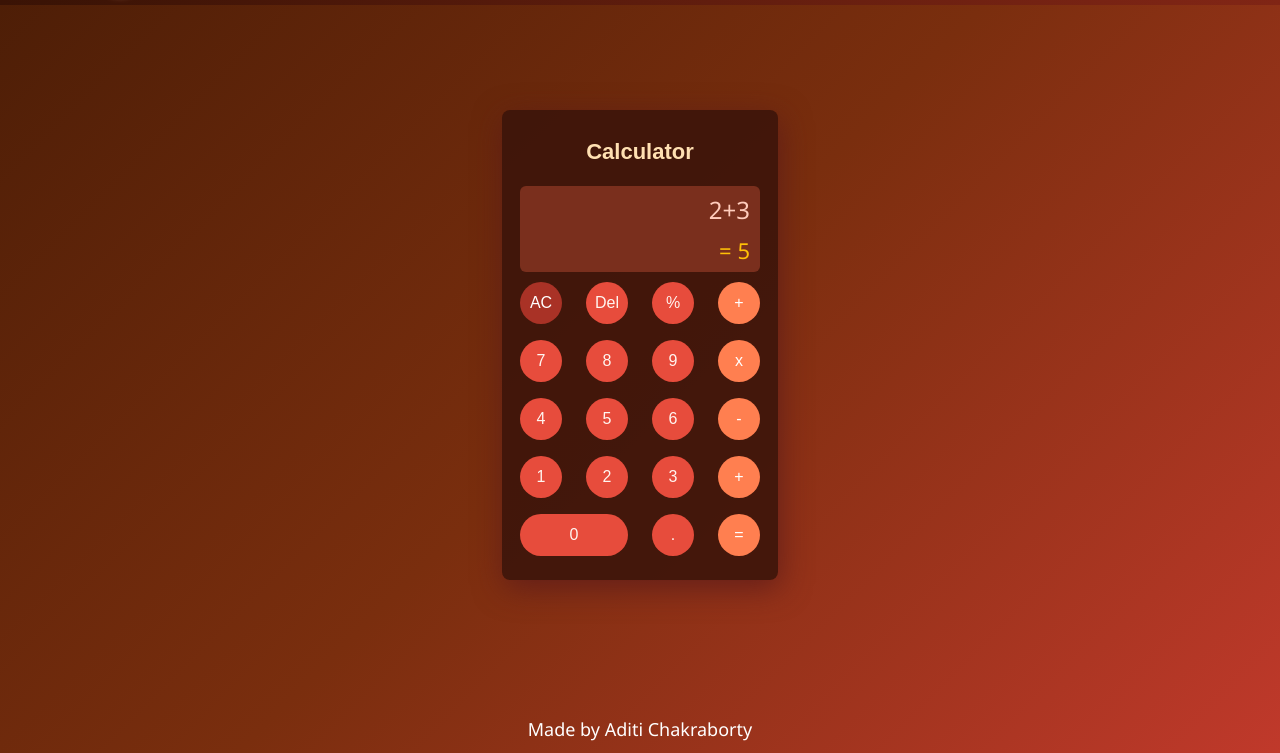
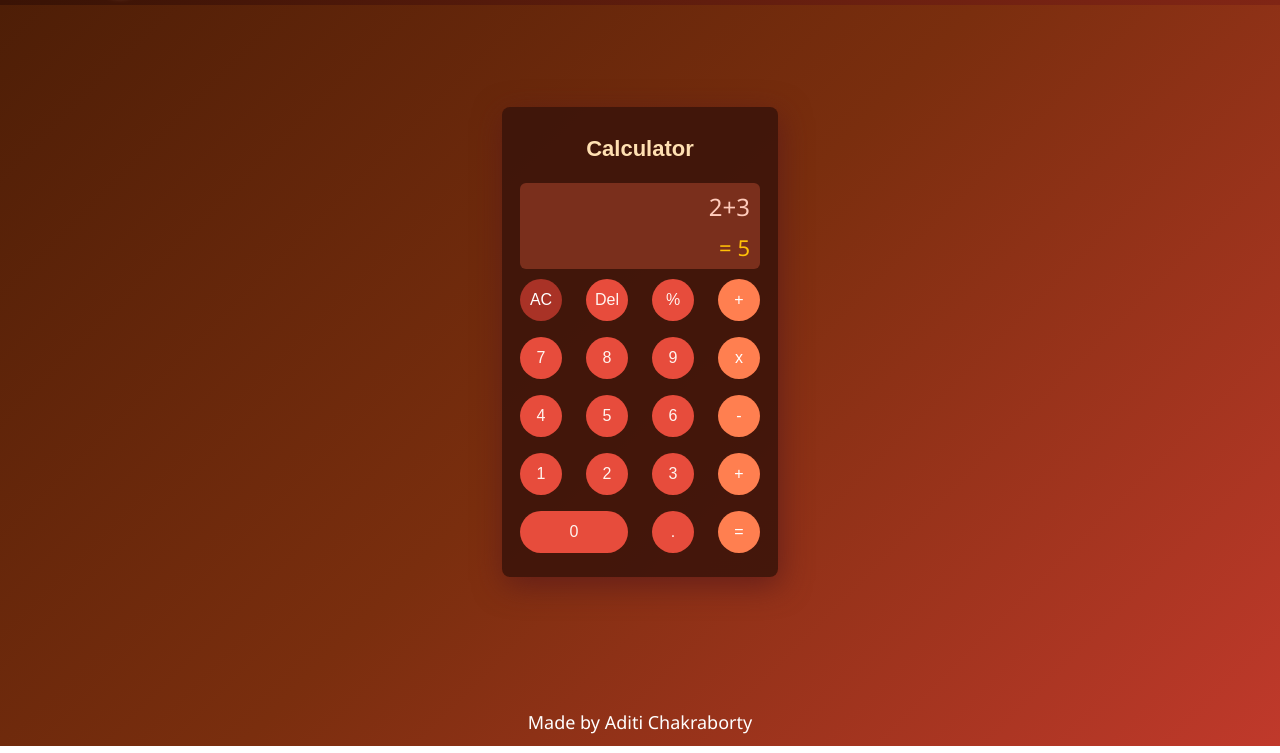
Before and after one commit to aditi748/calculator, a plain HTML site: page index.html in a window 1280 px wide. Both pictures are taken after a click on the element 120 px from the left and 29 px from the top of the page. Shown: the part 54-807 px from the top of the page. Drawn offline with Linux system fonts and the light colour scheme.

Commit message:
Update style.css

```diff
--- a/style.css
+++ b/style.css
@@ -4,26 +4,35 @@
   padding: 0;
 }
 
-html,
-body {
-  min-height: 100vh;
-  height: auto;
-  background-color: #1e1e1e;
-  font-family: "Segoe UI", Tahoma, Geneva, Verdana, sans-serif;
-  overflow-y: auto;
-  color: white;
+html {
+  box-sizing: border-box;
+  scroll-behavior: smooth;
+  overflow-x: auto;
 }
 
 body {
-  overflow-x: auto;
-  min-width: 360px;
+  min-height: 100vh; /* Ensures background covers full scrollable height */
+  background-color: #1e1e1e;
+  font-family: "Segoe UI", Tahoma, Geneva, Verdana, sans-serif;
+  color: white;
+
+  display: flex;
+  flex-direction: column;
+
+  overflow-x: auto; /* Allows horizontal scroll if content overflows */
+  min-width: 280px;
+}
+.page-wrapper {
+  flex: 1;
+  display: flex;
+  flex-direction: column;
 }
 
 nav {
   width: 100%;
   background-color: #333;
-  position: sticky;
-  top: 0;
+  /* position: sticky; */
+  /* top: 0; */
   z-index: 1000;
   display: flex;
   justify-content: center;
@@ -145,6 +154,10 @@ body.theme-1 nav .theme-btn-1:hover {
 
 body.theme-2 {
   background: linear-gradient(135deg, #4b1d06, #7a2e0e, #c0392b);
+  background-repeat: no-repeat;
+  background-size: cover;
+  background-attachment: fixed;
+  min-height: 100vh;
 }
 
 body.theme-2 nav {
@@ -218,6 +231,10 @@ body.theme-2 nav .theme-btn-2:hover {
 
 body.theme-3 {
   background: linear-gradient(135deg, #1c1b29, #483c67);
+  background-repeat: no-repeat;
+  background-size: cover;
+  background-attachment: fixed;
+  min-height: 100vh;
 }
 
 body.theme-3 nav {
@@ -285,6 +302,10 @@ body.theme-3 .op:hover {
 
 body.theme-4 {
   background: linear-gradient(135deg, #10375c, #2c8c99);
+  background-repeat: no-repeat;
+  background-size: cover;
+  background-attachment: fixed;
+  min-height: 100vh;
 }
 
 body.theme-4 nav {
@@ -356,11 +377,12 @@ nav .links:hover {
 }
 
 .outer-container {
+  flex: 1;
   display: flex;
   justify-content: center;
   align-items: center;
   padding: 60px 20px 80px;
-  min-height: calc(100vh - 60px - 40px);
+  width: 100%;
 }
 
 .container {
@@ -462,9 +484,6 @@ footer {
   font-weight: 500;
   color: white;
   background-color: transparent;
-  display: flex;
-  justify-content: center;
-  align-items: center;
 }
 
 @media screen and (max-width: 992px) {
```
